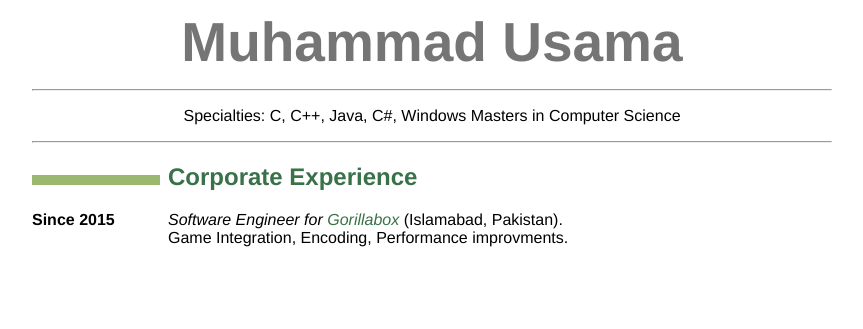
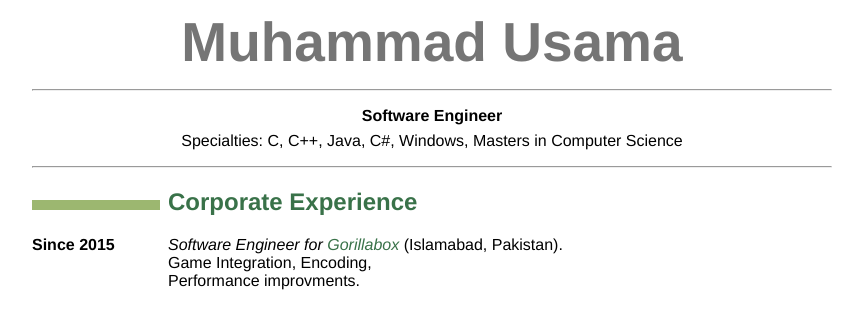
Before and after one commit to SMUsamaShah/SMUsamaShah.github.io, a Jekyll site: the page built from cv/index.md, in a window 1280 px wide. Shown: the top 329 px of the page, without its empty margins (208-1071 px from the left). Built offline with Jekyll 4.4.1, drawn with Linux system fonts in a browser that asks for light colours.

Commit message:
Update index.md

```diff
--- a/cv/index.md
+++ b/cv/index.md
@@ -7,8 +7,9 @@
 =========================
 
 ----
-
->  Specialties: C, C++, Java, C#, Windows
+>  **Software Engineer**
+>
+>  Specialties: C, C++, Java, C#, Windows,
 >  Masters in Computer Science
 
 ----
```
